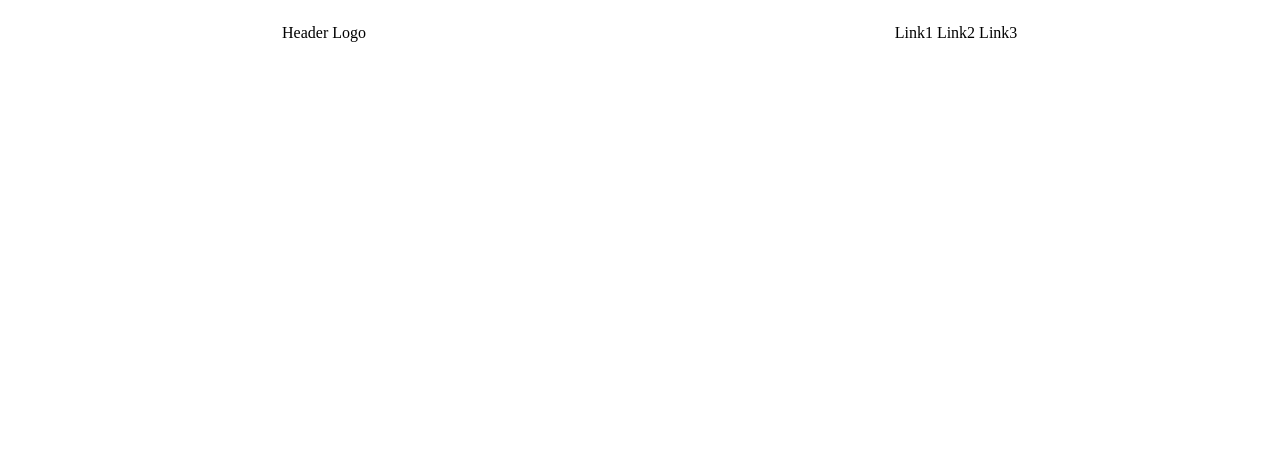
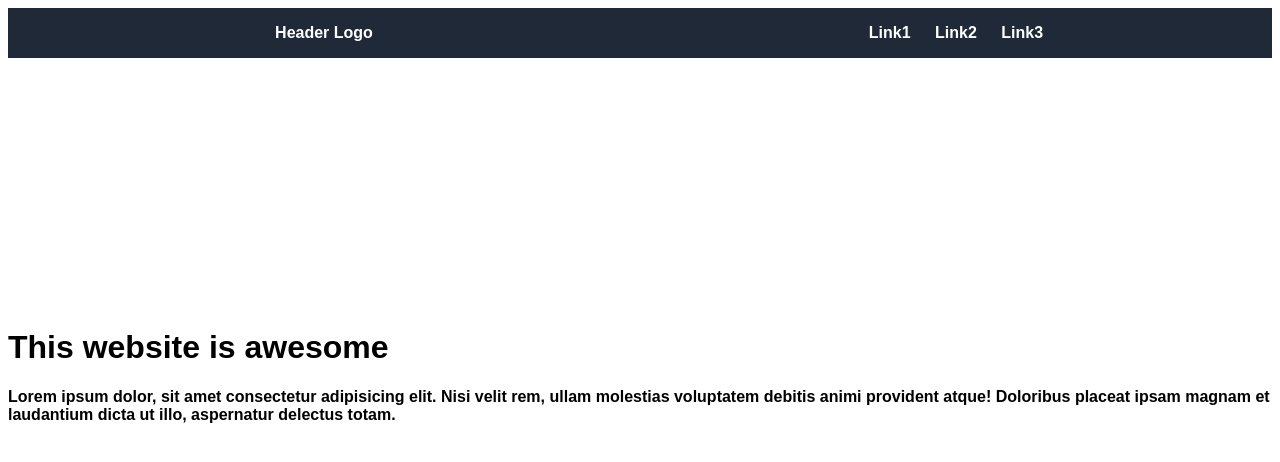
Before and after one commit to BrickEater/landing-page, a plain HTML site: page index.html in a window 1280 px wide. Drawn offline with Linux system fonts and the light colour scheme.

Commit message:
I finished the header section and began structuring sec1

```diff
--- a/index.html
+++ b/index.html
@@ -10,15 +10,20 @@
             <div class="header">
                 <div class="logo"><p>Header Logo</p></div>
                 <div class="links">
-                    <a>Link1</a>
-                    <a>Link2</a>
-                    <a>Link3</a>
+                    <a class="link1">Link1</a>
+                    <a class="link2">Link2</a>
+                    <a class="link3">Link3</a>
                 </div>
             </div>
-            <div class="section one"></div>
-            <div class="section two"></div>
-            <div class="section three"></div>
-            <div class="section four"></div>
+            <div class="sec1"></div>
+                <div class="sec1-para">
+                    <h1>This website is awesome</h1>
+                    <p>Lorem ipsum dolor, sit amet consectetur adipisicing elit. Nisi velit rem, ullam molestias voluptatem debitis animi provident atque! Doloribus placeat ipsam magnam et laudantium dicta ut illo, aspernatur delectus totam.</p>
+                </div>
+                <div class="sec1-img"></div>
+            <div class="sec2"></div>
+            <div class="sec3"></div>
+            <div class="sec4"></div>
             <div class="footer"></div>
         </div>
     </body>
--- a/style.css
+++ b/style.css
@@ -1,3 +1,8 @@
+body {
+    font-family:Arial, Helvetica, sans-serif;
+    font-weight: 800;
+}
+
 .container {
     display: grid;
     grid-template-rows: 50px repeat(4, 250px) 50px;
@@ -8,14 +13,34 @@
     grid-template-columns: 1fr 1fr;
     justify-items: center;
     align-items: center;
-
+    background-color: #1f2937;
+    color: white;
+    font-weight: 24px;
+}
+/* ^^^I know that the logo and links are justified to the left and right but I don't want want to fuck around with this anymore.
+ */
+.links .link1 {
+    padding: 10px;
 }
 
+.links .link2 {
+    padding: 10px;
+}
 
+.links .link3 {
+    padding: 10px;
+}
 
+/* ^^^^^^ This seems like a dumb way to add padding to three elements within one parent div
+ */
+.sec1 {
+    display: grid;
+    grid-template-columns: 1fr 2fr 2fr 1fr;
+    grid-area
+    background-color: #1f2937;
+}
 
-
-
+.sec1 .sec1-para
 
 
 
```
Also changed, not shown: 1 other file.
